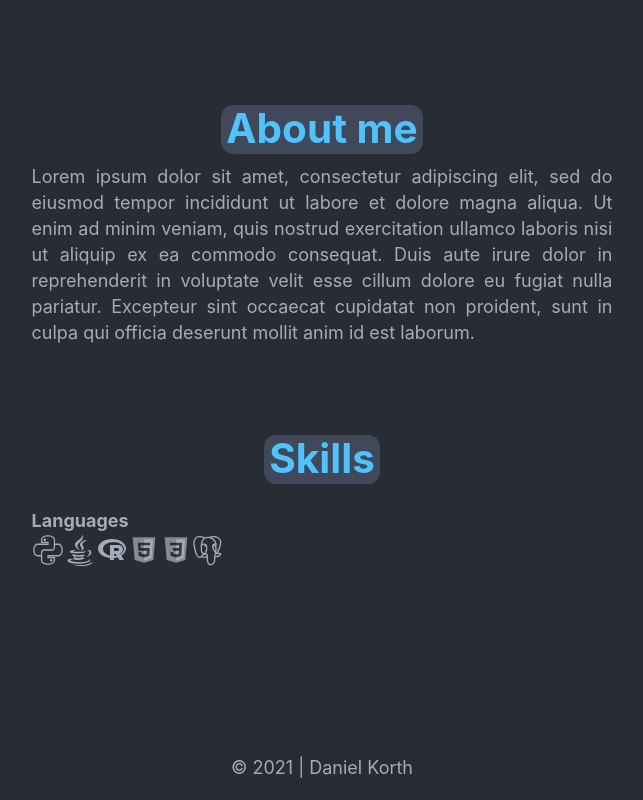
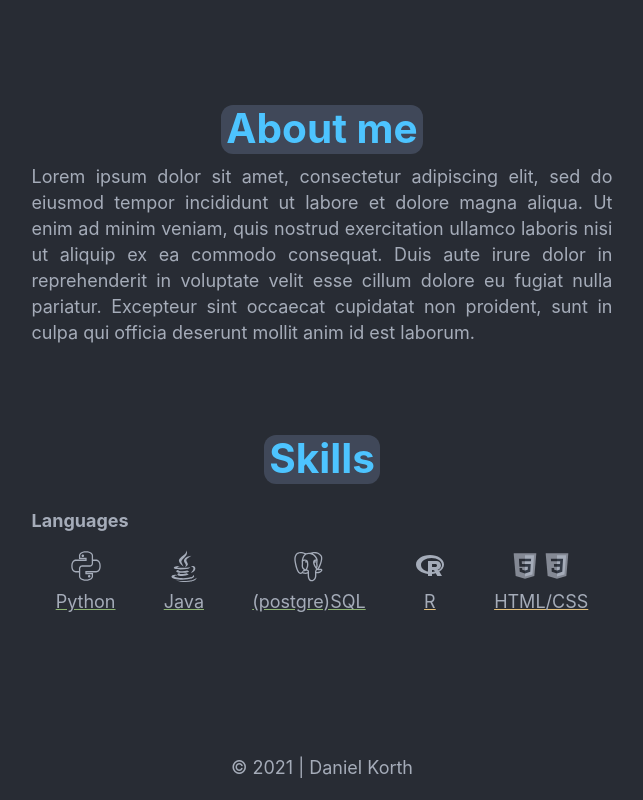
Before and after one commit to itsmeyaw/danielkorth.io, a Gatsby site: page / in a window 1280 px wide. Shown: the part 649-1449 px from the top of the page, without its empty margins (318-961 px from the left). Built offline with nearby package versions, Linux system fonts and the light colour scheme; Gatsby itself is replaced by a stand-in of ours; a small style sheet from the web is missing.

Commit message:
styled languages

```diff
--- a/src/components/skills.js
+++ b/src/components/skills.js
@@ -12,23 +12,35 @@ import CSS from "../images/css3.svg"
 const Skills = styled.div`
     color:#a5acb9;
     margin: 0 auto;
-    margin-top: 3vh
+    margin-top: 3vh;
+    font-weight: bold;
 `
 
-const SkillsSection = styled.ul`
-    font-weight: bold;
-    margin: 0 auto;
+const SkillsSection = styled.div`
+    margin-top: 2vh;
+    display: flex;
+    justify-content: center;
+    flex-wrap: wrap;
+    align-items: center;
+    margin-left: 0;
 `
 
-const SkillElement = styled.li`
+const SkillElement = styled.div`
     color:#a5acb9;
+    display: block;
     font-weight: normal;
-    margin: auto;
-    display: flex;
-    items-align: center;
+    margin: 0 auto;
+    text-align: center;
+`
+const Proficient = styled.p`
+    text-decoration: underline;
+    text-decoration-color: #8db472;
 `
 
-
+const PriorExp = styled.p`
+    text-decoration: underline;
+    text-decoration-color: #e3bf7a;
+`
 const Header = styled.h1`
     color: #4dc4ff;
     text-align: center;
@@ -52,17 +64,29 @@ const SkillsPage = () => (
             Skills
         </Header>
         <Skills>
+            Languages
             <SkillsSection>
-                Languages
                 <SkillElement>
                     <Python />
+                    <Proficient>Python</Proficient>
+                </SkillElement>
+                <SkillElement>
                     <Java />
+                    <Proficient>Java</Proficient>
+                </SkillElement>
+                <SkillElement>
+                    <Postgres />
+                    <Proficient>(postgre)SQL</Proficient>
+                </SkillElement>
+                <SkillElement>
                     <R />
-                    <HTML />
-                    <CSS />
-                    <Postgres />
-                    {/* <p>Python</p> */}
+                    <PriorExp>R</PriorExp>
                 </SkillElement>
+                <SkillElement>
+                    <HTML /><CSS />
+                    <PriorExp>HTML/CSS</PriorExp>
+                </SkillElement>
+                {/* <SkillElement></SkillElement> */}
             </SkillsSection>
         </Skills>
     </SkillsContainer>
```
